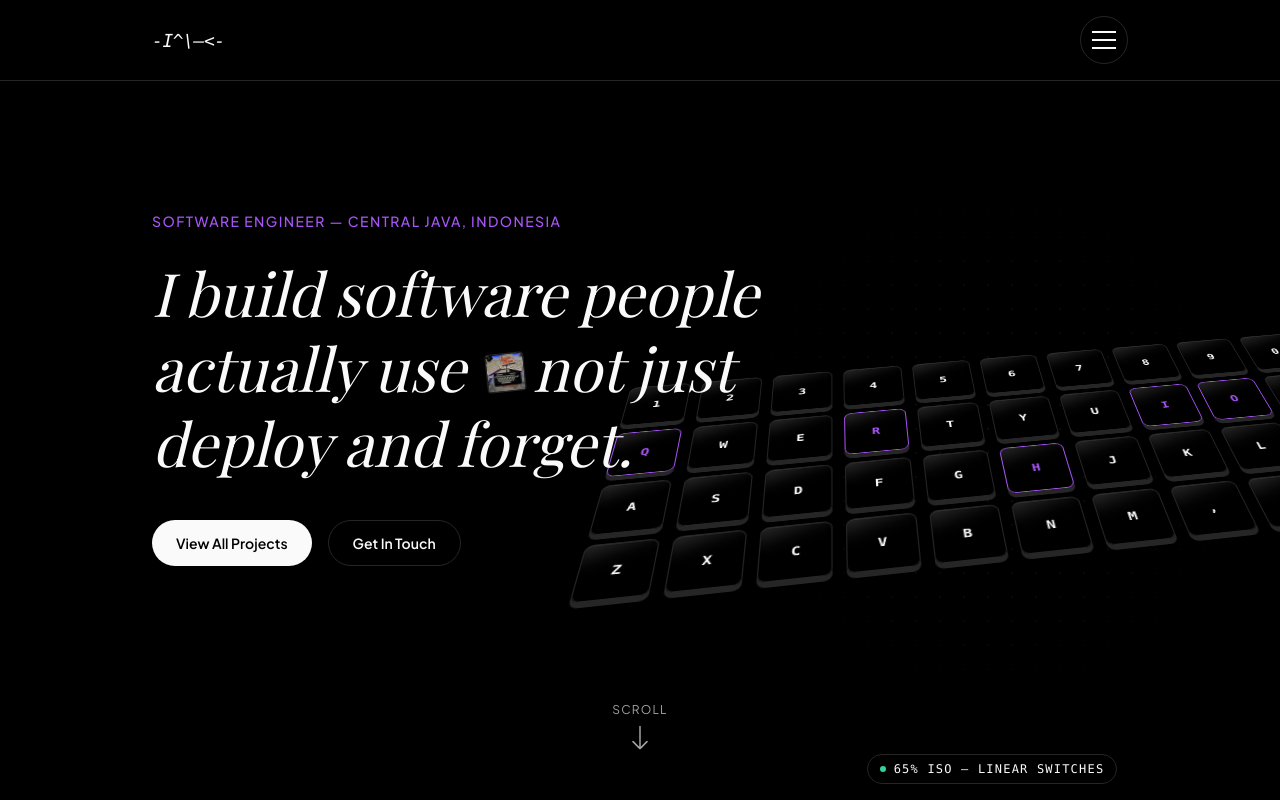
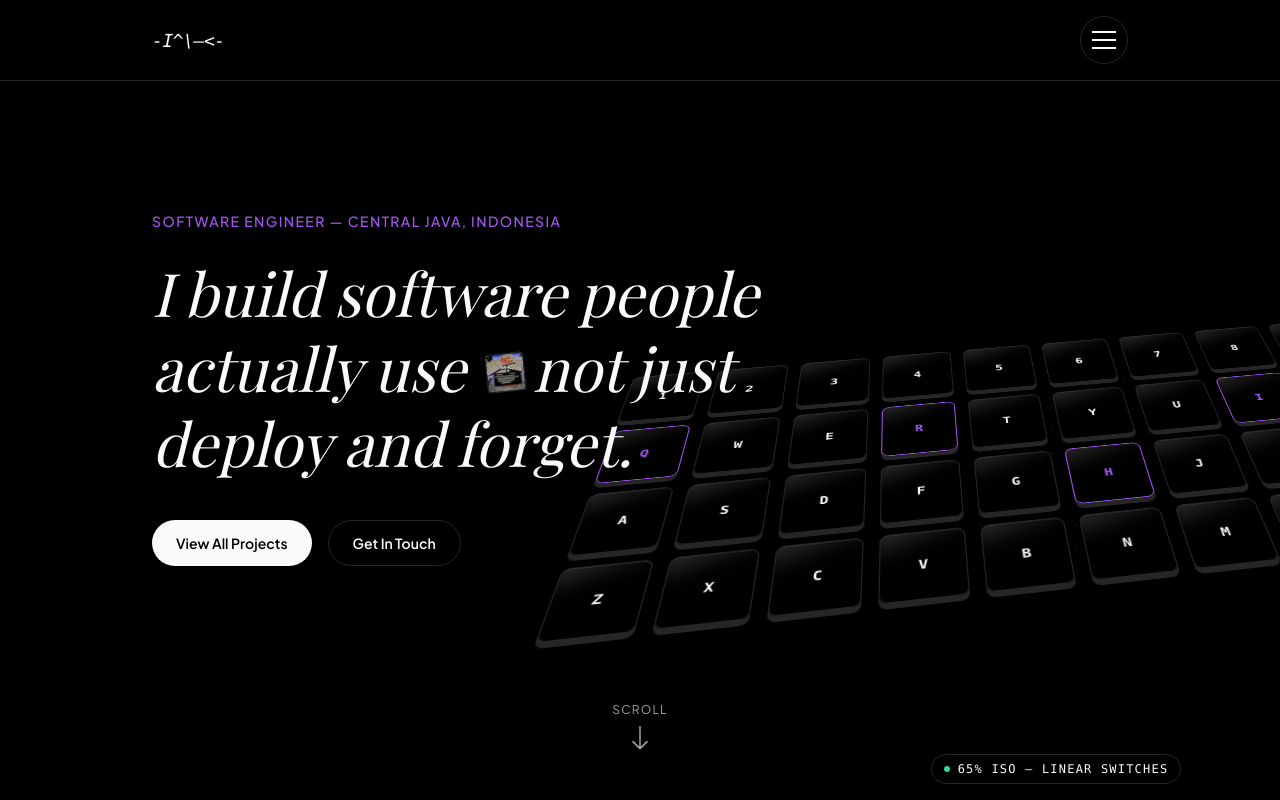
Before and after one commit to lilabraham/portfolio, a Next.js app: page / in a window 1280 px wide. Shown: the top 800 px of the page. Built offline with nearby package versions, Linux system fonts and the light colour scheme; a web font is replaced by a local one.

Commit message:
gedein keyboard

```diff
--- a/src/components/hero/Hero.tsx
+++ b/src/components/hero/Hero.tsx
@@ -27,7 +27,7 @@ export default function Hero() {
   return (
     <section className="relative flex min-h-[calc(100dvh-73px)] flex-col justify-between overflow-hidden px-6 py-16">
       {/* Desktop: keycap grid as side element */}
-      <div className="absolute right-[-4rem] top-0 hidden h-full w-[55%] items-center justify-center lg:flex">
+      <div className="absolute right-[-8rem] top-0 hidden h-full w-[55%] items-center justify-center lg:flex">
         <div
           className="absolute inset-0"
           style={{
--- a/src/components/hero/KeycapGrid.tsx
+++ b/src/components/hero/KeycapGrid.tsx
@@ -13,8 +13,8 @@ const TECH_LABELS: Record<string, string> = {
   O: "CodeIgniter",
   H: "Flutter",
 };
-const KEY_SIZE = 64;
-const GAP = 12;
+const KEY_SIZE = 76;
+const GAP = 14;
 const TYPE_INTERVAL_MS = 400;
 const LOOP_PAUSE_MS = 1800;
 
@@ -121,8 +121,8 @@ export default function KeycapGrid() {
                     height: KEY_SIZE,
                     transformStyle: "preserve-3d",
                     transform: isPressed
-                      ? "translateZ(24px) translateY(calc(var(--lift, 0px) - 18px)) scale(1.18)"
-                      : "translateZ(4px) translateY(var(--lift, 0px)) scale(1)",
+                      ? "translateZ(36px) translateY(calc(var(--lift, 0px) - 24px)) scale(1.18)"
+                      : "translateZ(8px) translateY(var(--lift, 0px)) scale(1)",
                     transition: isPressed
                       ? "transform 0.08s ease-out, background 0.08s, box-shadow 0.08s"
                       : "transform 0.25s ease-in, background 0.2s, box-shadow 0.2s",
```
